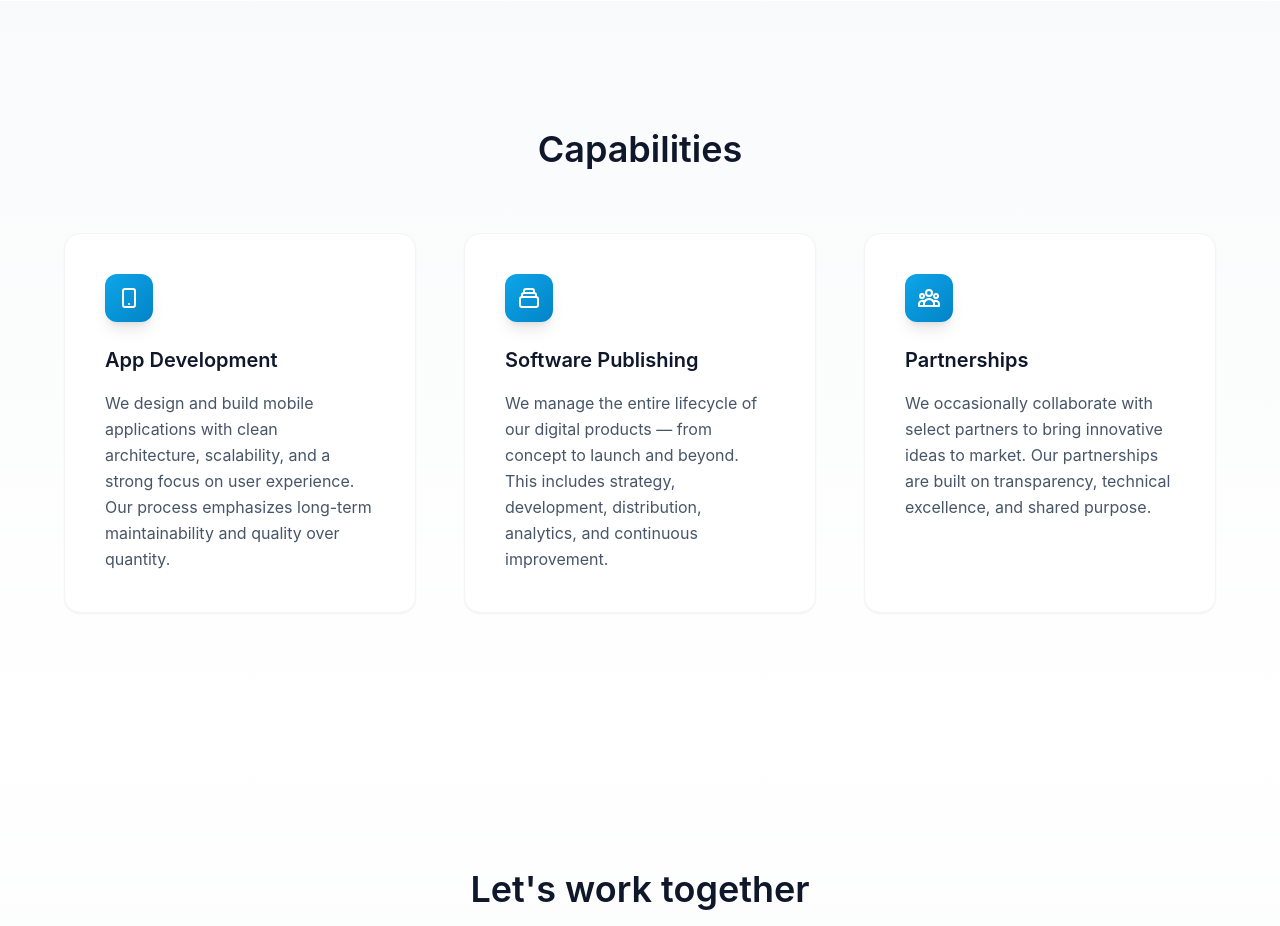
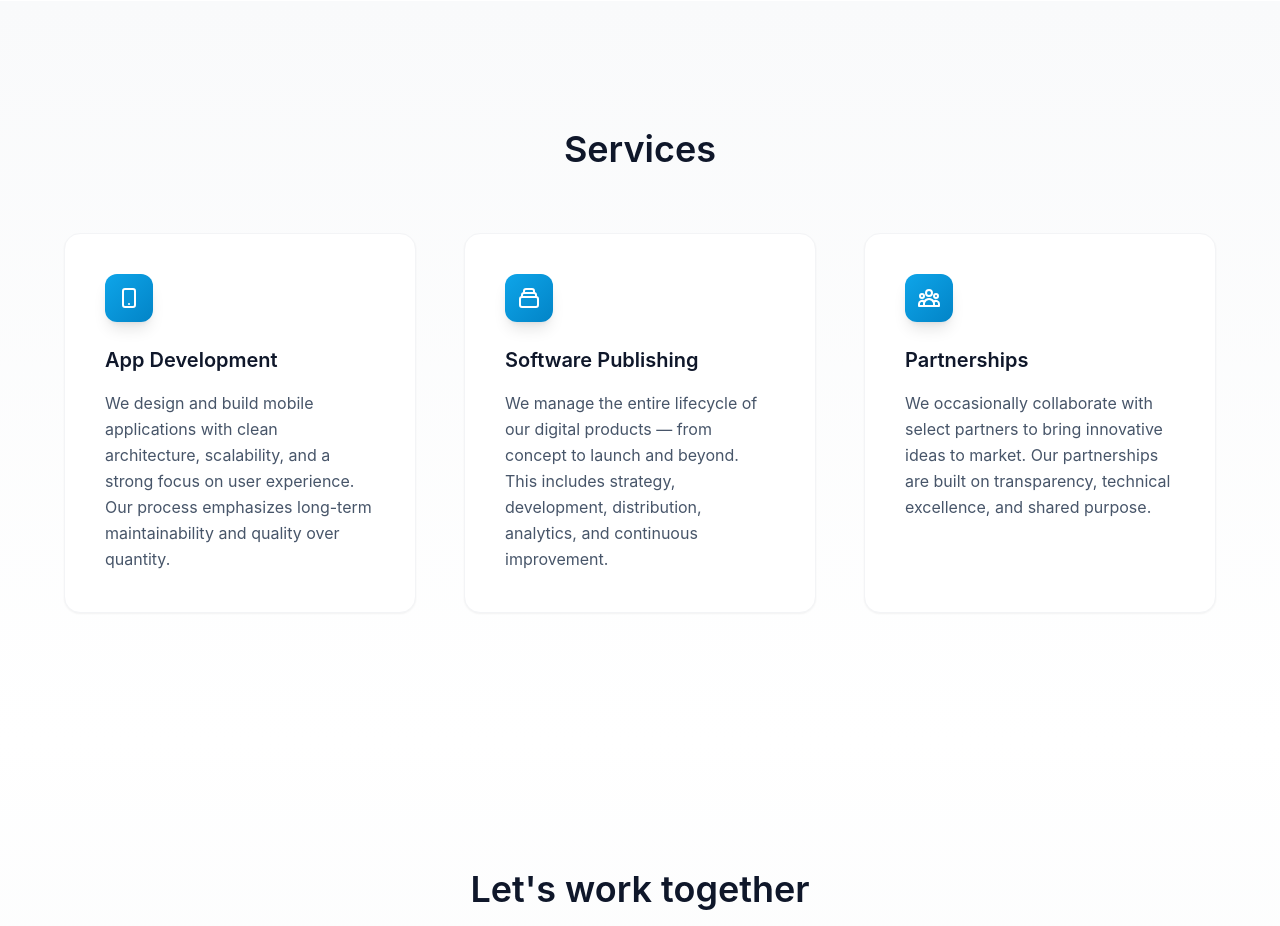
Before and after one commit to lumetislabs/lumetis-website, a Next.js app: page / in a window 1280 px wide. Shown: the part 1320-2246 px from the top of the page. Built offline with nearby package versions, Linux system fonts and the light colour scheme.

Commit message:
Services vs Capabilities

```diff
--- a/app/page.tsx
+++ b/app/page.tsx
@@ -44,7 +44,7 @@ export default function Home() {
       {/* Capabilities Section */}
       <Section id="services" className="bg-gradient-to-b from-gray-50 to-white relative overflow-hidden">
         <div className="max-w-6xl mx-auto relative z-10">
-          <h2 className="text-3xl md:text-4xl font-semibold text-slate-900 mb-16 text-center">Capabilities</h2>
+          <h2 className="text-3xl md:text-4xl font-semibold text-slate-900 mb-16 text-center">Services</h2>
           <div className="grid md:grid-cols-3 gap-8 md:gap-12">
             <div className="bg-white p-10 rounded-2xl border border-gray-100 shadow-sm hover:shadow-xl hover:border-accent-200 transition-all duration-300 group hover:-translate-y-1">
               <div className="w-12 h-12 mb-6 rounded-xl bg-gradient-to-br from-accent-500 to-accent-600 flex items-center justify-center text-white shadow-lg group-hover:scale-110 transition-transform duration-300">
```
